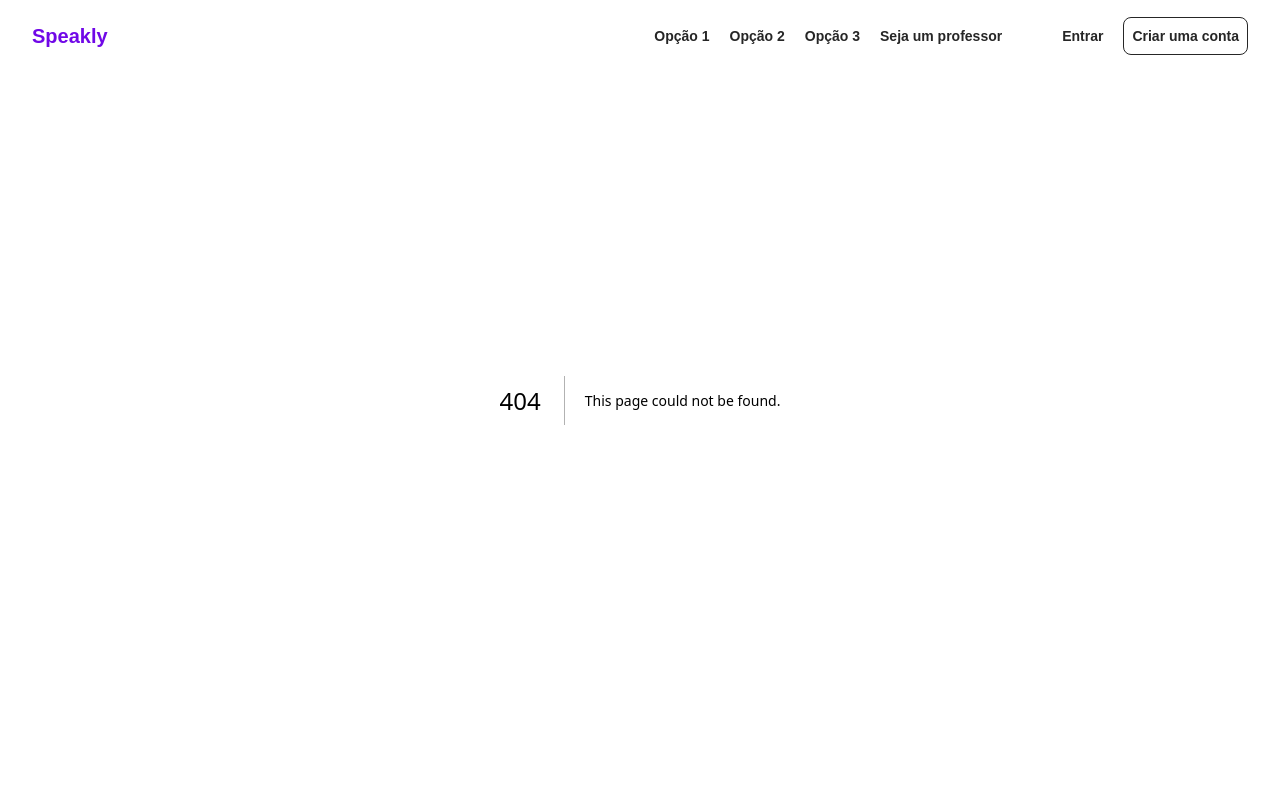
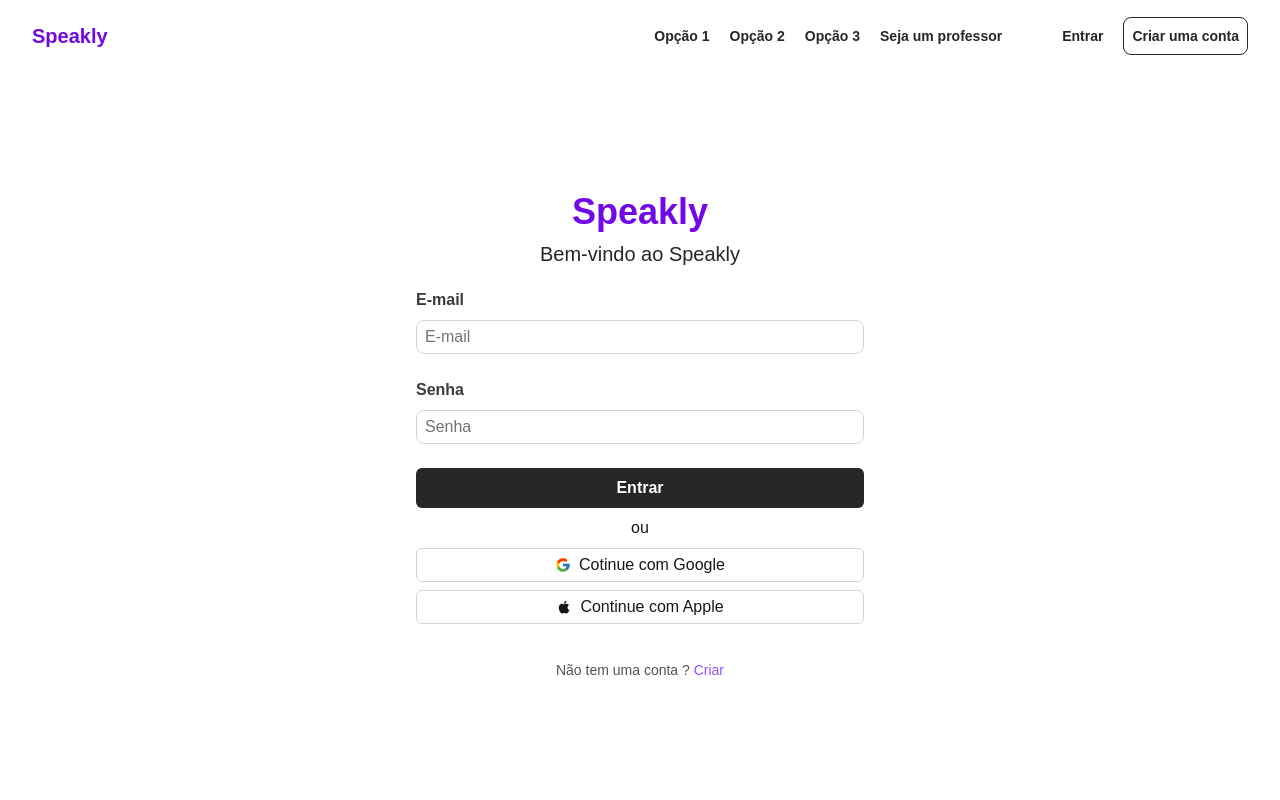
Before and after one commit to HeitorKHS/speakly, a Next.js app in the folder frontend/: page /login in a window 1280 px wide. Before the commit this address had no page. Shown: the top 800 px of the page. Built offline with nearby package versions, Linux system fonts and the light colour scheme.

Commit message:
Criação da page do login, apenas o layout, falta terminar a conexão com backend e testar

```diff
--- /dev/null
+++ b/frontend/src/app/login/page.tsx
@@ -0,0 +1,64 @@
+import Link from "next/link";
+import { FcGoogle } from "react-icons/fc";
+import { DiApple } from "react-icons/di";
+
+export default function Login(){
+
+    return(
+
+        <div className="h-screen pt-16.5 lg:pt-18 overflow-hidden">
+            <div className="flex flex-col justify-center h-full gap-5 max-w-lg mx-auto px-4 sm:px-6 lg:px-8">
+                <div className="flex flex-col items-center gap-2">
+                    <h2 className="text-violet-700 text-4xl font-bold">Speakly</h2>
+                    <p className="text-neutral-800 text-xl">Bem-vindo ao Speakly</p>
+                </div>
+                <div>
+                    <form action="">
+                        <div className="mb-6">
+                            <label className="font-semibold text-neutral-800/90">E-mail</label>
+                            <input
+                                type="email"
+                                placeholder="E-mail"
+                                className="mt-2 w-full rounded-lg px-2 py-1 placeholder-neutral-500 border border-neutral-300 focus:outline-none focus:border-violet-700 transition-colors duration-300"
+                            />
+                        </div>
+                        <div className="mb-6">
+                            <label className="font-semibold text-neutral-800/90">Senha</label>
+                            <input
+                                type="password"
+                                placeholder="Senha"
+                                className="mt-2 w-full rounded-lg px-2 py-1 placeholder-neutral-500 border border-neutral-300 focus:outline-none focus:border-violet-700 transition-colors duration-300"
+                            />
+                        </div>
+                        <button
+                            type="submit"
+                            className="py-2 w-full text-white font-semibold bg-neutral-800 hover:bg-neutral-700 rounded-md cursor-pointer transition-colors duration-300"
+                        >
+                            Entrar
+                        </button>
+                    </form>
+                    <div className="mt-2 flex flex-col items-center">
+                        <span>ou</span>
+                        <Link
+                            href={"/"}
+                            className="mt-2 inline-flex justify-center items-center w-full py-1 gap-2 border border-neutral-300 rounded-md"
+                        >
+                            <FcGoogle/><span>Cotinue com Google</span>
+                        </Link>
+                        <Link
+                            href={"/"}
+                            className="mt-2 inline-flex justify-center items-center w-full py-1 gap-2 border border-neutral-300 rounded-md"
+                        >
+                            <DiApple/><span>Continue com Apple</span>
+                        </Link>
+                    </div>
+                </div>
+                <div className="mt-4 text-center">
+                    <p className="text-neutral-600 text-sm">Não tem uma conta ? <Link href={"/register/student"} className="text-violet-500 hover:underline">Criar</Link></p>
+                </div>
+            </div>
+        </div>
+
+    )
+
+}
--- a/frontend/src/app/register/student/page.tsx
+++ b/frontend/src/app/register/student/page.tsx
@@ -76,7 +76,7 @@
                                     type="text"
                                     placeholder="Nome"
                                     {...register("name")}
-                                    className="mt-2 w-full rounded-lg px-2 py-1 placeholder:text-neutral-500 border border-neutral-300 focus:outline-none focus:border-violet-700 transition-colors duration-300"
+                                    className="mt-2 w-full rounded-lg px-2 py-1 placeholder-neutral-500 border border-neutral-300 focus:outline-none focus:border-violet-700 transition-colors duration-300"
                                 />
                                 {errors.name && <span className="flex items-center gap-2 text-sm text-red-500"><BiError/>{errors.name.message}</span>}
                              </div>
@@ -86,7 +86,7 @@
                                     type="email"
                                     placeholder="E-mail"
                                     {...register("email")}
-                                    className="mt-2 w-full rounded-lg px-2 py-1 placeholder:text-neutral-500 border border-neutral-300 focus:outline-none focus:border-violet-700 transition-colors duration-300"
+                                    className="mt-2 w-full rounded-lg px-2 py-1 placeholder-neutral-500 border border-neutral-300 focus:outline-none focus:border-violet-700 transition-colors duration-300"
                                 />
                                 {errors.email && <span className="flex items-center gap-2 text-sm text-red-500"><BiError/>{errors.email.message}</span>}
                             </div>
@@ -96,7 +96,7 @@
                                     type="password"
                                     placeholder="Senha"
                                     {...register("password")}
-                                    className="mt-2 w-full rounded-lg px-2 py-1 placeholder:text-neutral-500 border border-neutral-300 focus:outline-none focus:border-violet-700 transition-colors duration-300"
+                                    className="mt-2 w-full rounded-lg px-2 py-1 placeholder-neutral-500 border border-neutral-300 focus:outline-none focus:border-violet-700 transition-colors duration-300"
                                 />
                                 {errors.password && <span className="flex items-center gap-2 text-sm text-red-500"><BiError/>{errors.password.message}</span>}
                             </div>
@@ -106,7 +106,7 @@
                                     type="password"
                                     placeholder="Confirmar senha"
                                     {...register("confirmPassword")}
-                                    className="mt-2 w-full rounded-lg px-2 py-1 placeholder:text-neutral-500 border border-neutral-300 focus:outline-none focus:border-violet-700 transition-colors duration-300"
+                                    className="mt-2 w-full rounded-lg px-2 py-1 placeholder-neutral-500 border border-neutral-300 focus:outline-none focus:border-violet-700 transition-colors duration-300"
                                 />
                                 {errors.confirmPassword && <span className="flex items-center gap-2 text-sm text-red-500"><BiError/>{errors.confirmPassword.message}</span>}
                             </div>
@@ -162,7 +162,7 @@
 
                     </form>
                     <div className="mt-4 text-center">
-                        <p className="text-neutral-600 text-sm">Já tem uma conta ? <Link href={""} className="text-violet-500 hover:underline">Entrar</Link></p>
+                        <p className="text-neutral-600 text-sm">Já tem uma conta ? <Link href={"/login"} className="text-violet-500 hover:underline">Entrar</Link></p>
                     </div>
                 </div>
             </div>
--- a/frontend/src/components/layout/Header.tsx
+++ b/frontend/src/components/layout/Header.tsx
@@ -40,7 +40,7 @@
                     </div>
                     <div className="flex items-center gap-5">
                         <Link
-                            href={""}
+                            href={"/login"}
                             className="hover:text-neutral-500 transition-colors duration-300"
                         >
                             Entrar
@@ -74,13 +74,13 @@
                 ))}
                 <div className="flex flex-col items-center mt-5 gap-5">
                     <Link
-                        href={""}
+                        href={"/login"}
                         className="hover:text-neutral-500 transition-colors duration-300"
                     >
                         Entrar
                     </Link>
                     <Link
-                        href={""}
+                        href={"/register/student"}
                         className="w-full text-center p-2 border border-neutral-800 rounded-lg hover:text-neutral-500 hover:border-neutral-500 transition-colors duration-300"
                     >
                         Criar uma conta
```
